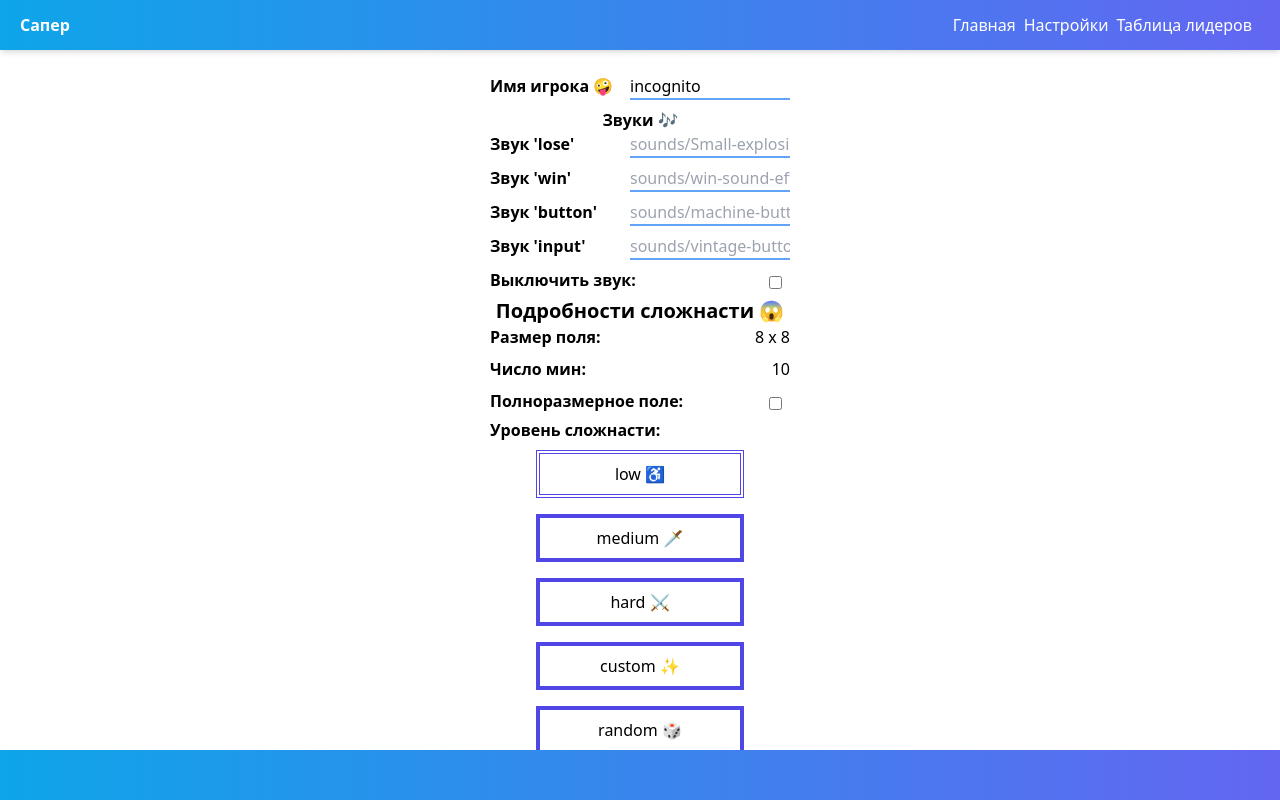
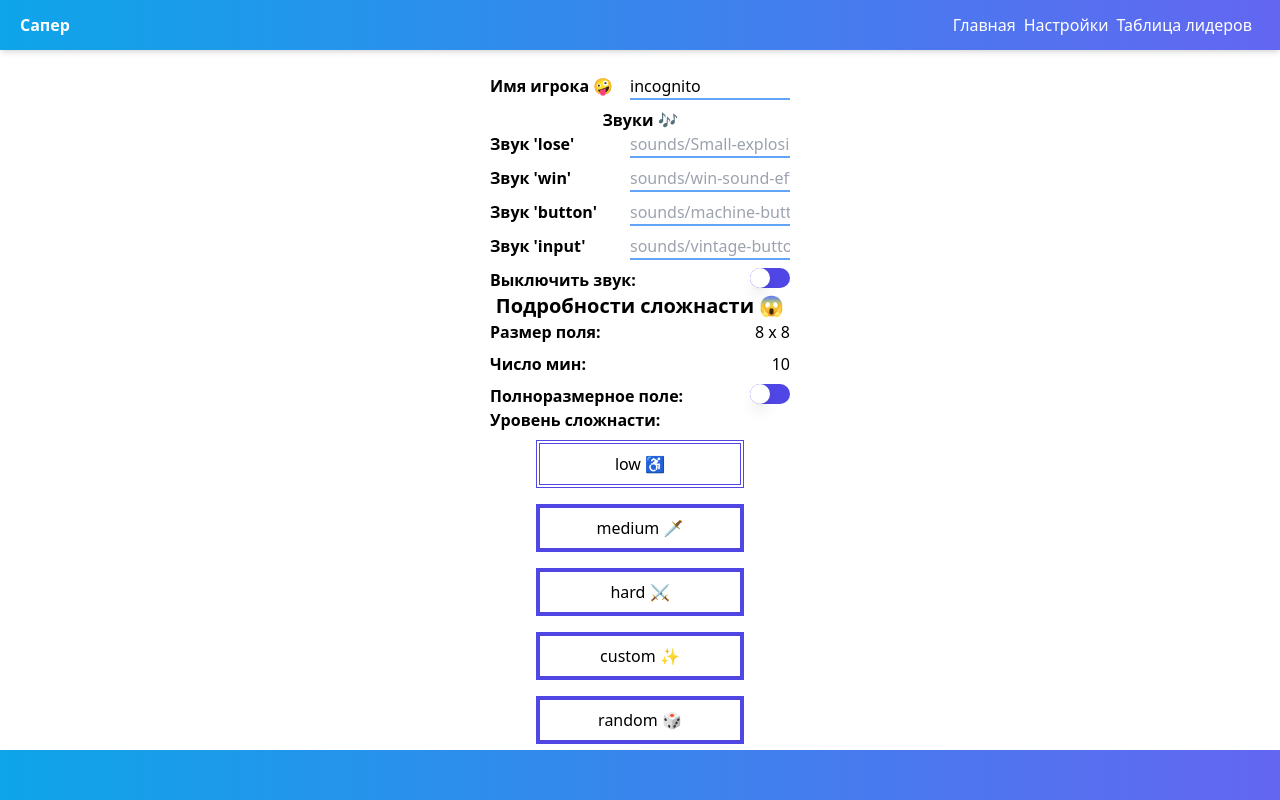
Before and after one commit to AntonChanin/sapper-app, a React (Vite) app: page /settings in a window 1280 px wide. Built offline with nearby package versions, Linux system fonts and the light colour scheme.

Commit message:
Checkbox as Switchbox

```diff
--- a/src/components/Setting.tsx
+++ b/src/components/Setting.tsx
@@ -30,7 +30,7 @@ const Setting: FC = () => {
   const setFullFild = () => {
     setChecked(!checked);
     setFullFildMod(checked);
-    localStorage.setItem('muteSound', `${checked ? checked : ''}`);
+    localStorage.setItem('fullFildMod', `${checked ? checked : ''}`);
   };
 
   const setMuteSound = () => {
--- a/src/components/ui/Checkbox.tsx
+++ b/src/components/ui/Checkbox.tsx
@@ -33,13 +33,33 @@ const Checkbox: FC<Props> = (props) => {
 
   return (
     <div className={createClass(['flex', className, reverse ? 'flex-row-reverse' : ''])}>
-      <input
-        className={createClass([ 'p-2', 'm-2'])}
-        onChange={handleClick}
-        placeholder={placeholder}
-        checked={checked}
-        type="checkbox"
-      />
+        <button
+          onClick={handleClick}
+          placeholder={placeholder}
+          className={createClass([
+            className,
+            checked ? 'bg-indigo-300' : 'bg-indigo-600',
+            'flex',
+            'w-10',
+            'h-5',
+            'rounded-full',
+            'transition-all',
+            'duration-500',
+          ])}
+        >
+          <span className={
+            createClass([
+              'h-5',
+              'w-5',
+              'bg-white',
+              'rounded-full',
+              'transition-all',
+              'duration-500',
+              'shadow-lg',
+              checked ? 'ml-5' : '',
+            ])
+          } />
+        </button>
       <label>{title}</label>
     </div>
   );
```
Also changed, not shown: 1 other file (tests, documents, lock files or other folders).
